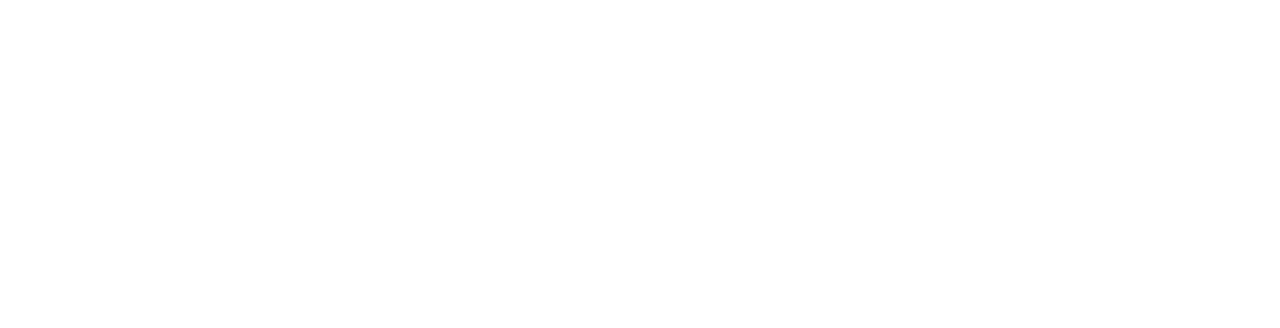
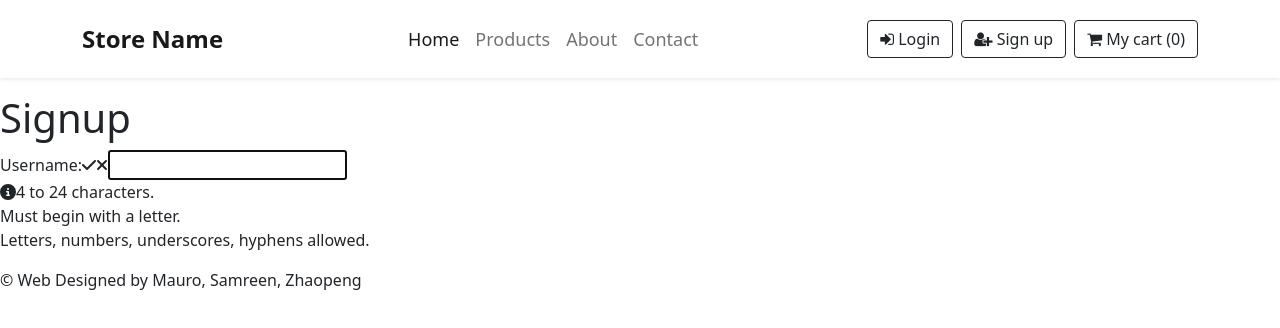
Before and after one commit to mauroapjr/ecommerce, a React (Create React App) app: page /signup in a window 1280 px wide. Before the commit this address had no page. Shown: the top 328 px of the page. Built offline with nearby package versions, Linux system fonts and the light colour scheme.

Commit message:
add signup page and functions for user/pwd

```diff
--- a/package.json
+++ b/package.json
@@ -3,6 +3,9 @@
   "version": "0.1.0",
   "private": true,
   "dependencies": {
+    "@fortawesome/fontawesome-svg-core": "^6.3.0",
+    "@fortawesome/free-solid-svg-icons": "^6.3.0",
+    "@fortawesome/react-fontawesome": "^0.2.0",
     "@testing-library/jest-dom": "^5.14.1",
     "@testing-library/react": "^13.0.0",
     "@testing-library/user-event": "^13.2.1",
--- a/src/App.js
+++ b/src/App.js
@@ -6,7 +6,7 @@
 import Product from "./component/Product";
 import About from "./component/About";
 import SharedLayout from "./component/SharedLayout";
-
+import Signup from "./component/Signup";
 
 function App() {
   return (
@@ -18,6 +18,7 @@
             <Route path="products" element={<Products />} />
             <Route path="products/:id" element={<Product />} />
             <Route path="about" element={<About />} />
+            <Route path="signup" element={<Signup />} />
           </Route>
         </Routes>
       </BrowserRouter>
--- /dev/null
+++ b/src/component/Signup.jsx
@@ -0,0 +1,102 @@
+import { useRef, useEffect, useState } from "react";
+import { faCheck, faTimes, faInfoCircle } from "@fortawesome/free-solid-svg-icons";
+import { FontAwesomeIcon } from "@fortawesome/react-fontawesome";
+import React from "react";
+
+const USER_REGEX = /^[a-zA-Z][a-zA-Z0-9-_]{3,23}$/;
+const PWD_REGEX = /^(?=.*[a-z])(?=.*[A-Z])(?=.*[0-9])(?=.*[!@#$%]).{8,24}$/;
+
+const Signup = () => {
+  const userRef = useRef();
+  const errRef = useRef();
+
+  const [user, setUser] = useState("");
+  const [validName, setValidName] = useState(false);
+  const [userFocus, setuserFocus] = useState(false);
+
+  const [pwd, setPwd] = useState("");
+  const [validPwd, setValidPwd] = useState(false);
+  const [pwdFocus, setPwdFocus] = useState(false);
+
+  const [matchPwd, setMatchPwd] = useState("");
+  const [validMatch, setValidMatch] = useState(false);
+  const [matchFocus, setMatchFocus] = useState(false);
+
+  const [errMsg, setErrMsg] = useState("");
+  const [success, setSuccess] = useState(false);
+
+  useEffect(() => {
+    userRef.current.focus();
+  }, []);
+
+  useEffect(() => {
+    const result = USER_REGEX.test(user);
+    console.log(result);
+    console.log(user);
+    setValidName(result);
+  }, [user]);
+
+  useEffect(() => {
+    const result = PWD_REGEX.test(pwd);
+    console.log(result);
+    console.log(pwd);
+    setValidPwd(result);
+    const match = pwd === matchPwd;
+    setValidMatch(match);
+  }, [pwd, matchPwd]);
+
+  useEffect(() => {
+    setErrMsg("");
+  }, [user, pwd, matchPwd]);
+
+  return (
+    <section>
+      <p
+        ref={errRef}
+        className={errMsg ? "errmsg" : "offscreen"}
+        aria-live="assertive"
+      >
+        {errMsg}
+      </p>
+      <h1>Signup</h1>
+      <form>
+        <label htmlFor="username">
+          Username:
+          <span className={validName ? "valid" : "hide"}>
+            <FontAwesomeIcon icon={faCheck} />
+          </span>
+          <span className={validName || !user ? "hide" : "invalid"}>
+            <FontAwesomeIcon icon={faTimes} />
+          </span>
+        </label>
+        <input
+          type="text"
+          id="username"
+          ref={userRef}
+          autoComplete="off"
+          onChange={(e) => setUser(e.target.value)}
+          required
+          aria-invalid={validName ? "false" : "true"}
+          aria-describedby="uidnote"
+          onFocus={() => setuserFocus(true)}
+          onBlur={() => setuserFocus(false)}
+        ></input>
+        <p
+          id="uidnote"
+          className={
+            userFocus && user && !validName ? "instructions" : "offscreen"
+          }
+        >
+          <FontAwesomeIcon icon={faInfoCircle} />
+          4 to 24 characters.
+          <br />
+          Must begin with a letter.
+          <br />
+          Letters, numbers, underscores, hyphens allowed.
+        </p>
+      </form>
+    </section>
+  );
+};
+
+export default Signup;
```
Also changed, not shown: 1 other file (tests, documents, lock files or other folders).
